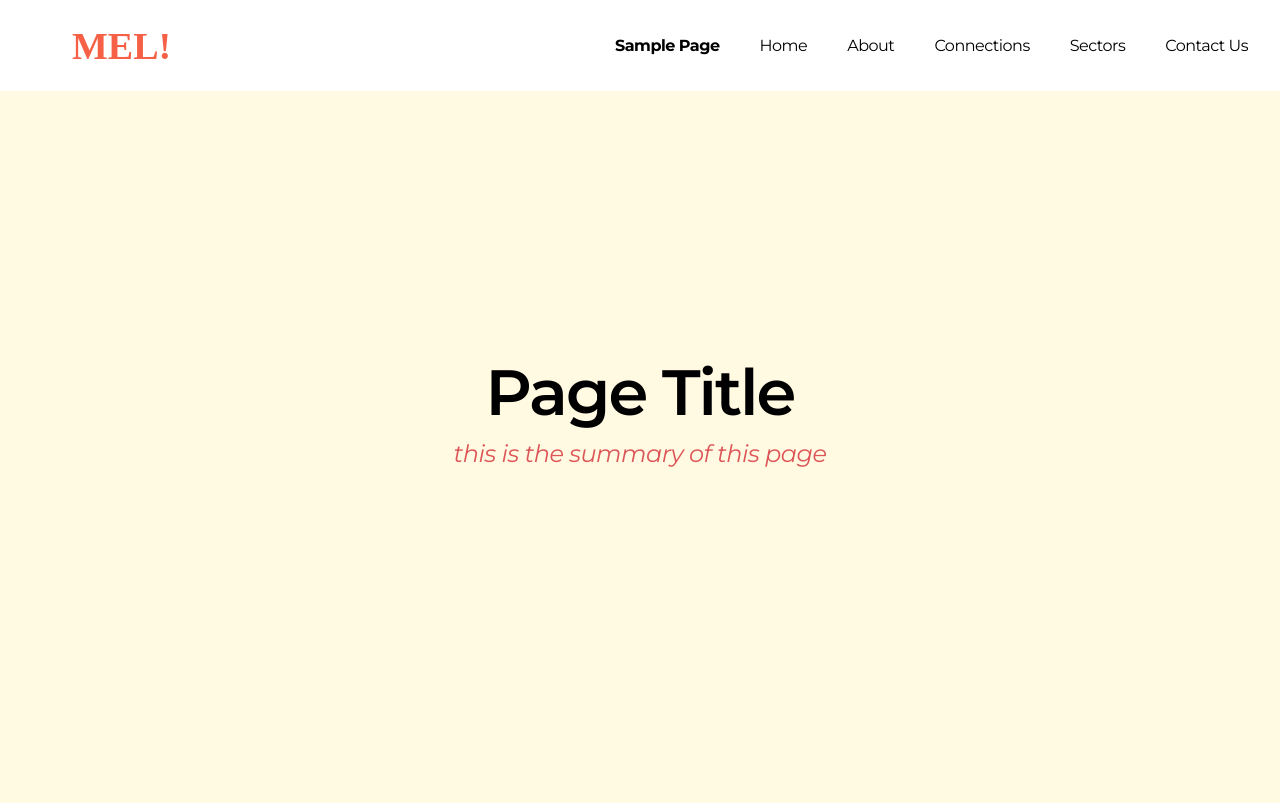
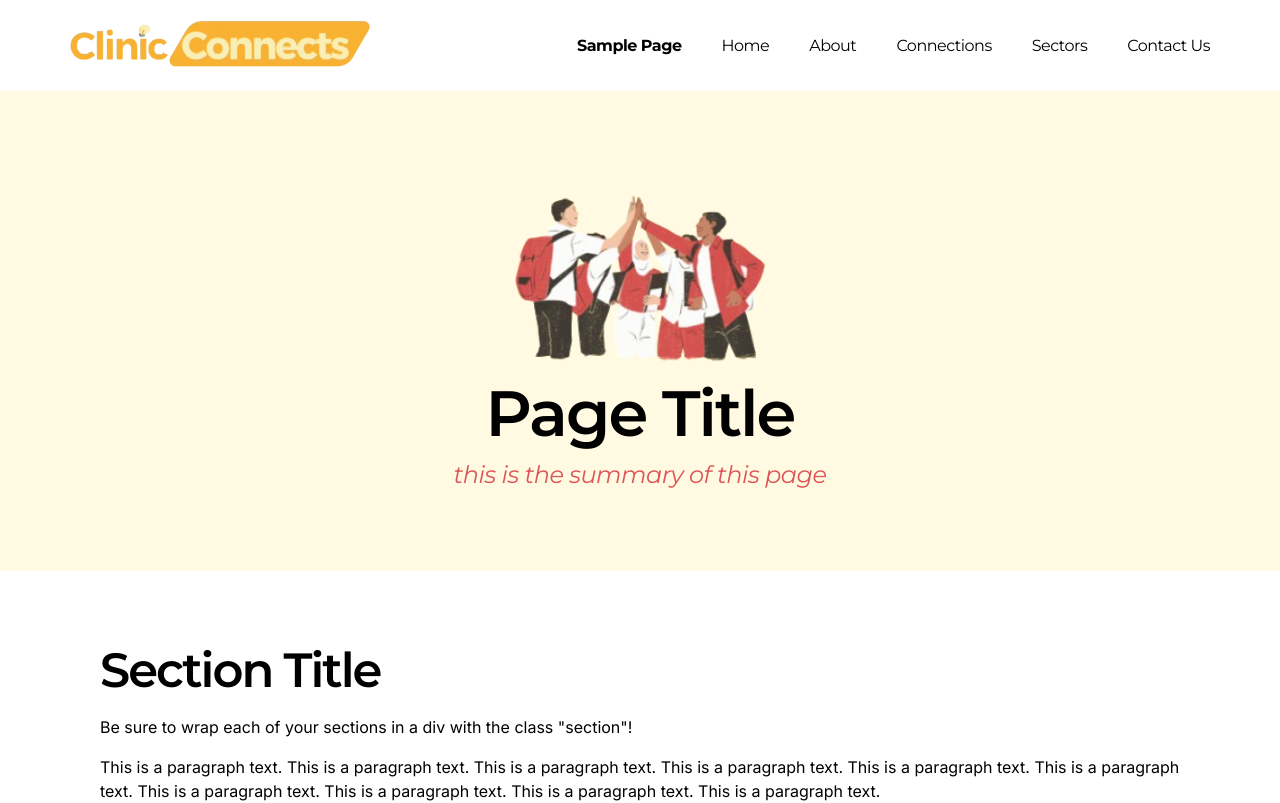
Before and after one commit to melodymiao/clinic-connects, a React (Vite) app: page /sample in a window 1280 px wide. Shown: the top 803 px of the page. Built offline with nearby package versions, Linux system fonts and the light colour scheme.

Commit message:
added hero img and header img

```diff
--- a/src/index.css
+++ b/src/index.css
@@ -1,11 +1,13 @@
 @import url('https://fonts.googleapis.com/css2?family=Montserrat:ital,wght@0,100..900;1,100..900&display=swap');
 @import url('https://fonts.googleapis.com/css2?family=Inter:wght@100..900&display=swap');
+
 
 * {
    margin: 0;
    padding: 0;
    box-sizing: border-box;
 }
+
 
 /* h1 class for page titles */
 .page-title {
@@ -19,6 +21,7 @@
    margin-bottom: 8px;
 }
 
+
 /* p class for page summaries */
 .page-summary {
    font-family: "Montserrat", sans-serif;
@@ -30,6 +33,7 @@
    color: #DD5558;
    margin-bottom: 16px;
 }
+
 
 /* h2 class for section titles */
 .section-title {
@@ -43,6 +47,7 @@
    margin-bottom: 16px;
 }
 
+
 /* h3 class for section subtitles */
 .section-subtitle {
    font-family: "Montserrat", sans-serif;
@@ -55,6 +60,7 @@
    margin-bottom: 16px;
 }
 
+
 /* p class for paragraph texts */
 .paragraph-text {
    font-family: "Inter", sans-serif;
@@ -66,10 +72,12 @@
    margin-bottom: 16px;
 }
 
+
 /* div class for sections */
 .section {
-    padding: 35px 70px;
+   padding: 35px 100px;
 }
+
 
 /* div class to center sections */
 .centered {
--- a/src/pages/Connections.jsx
+++ b/src/pages/Connections.jsx
@@ -7,6 +7,7 @@ const Connections = () => {
   return (
     <>
       <Header />
+      <Hero title="Page Title" summary="this is the summary of this page" />
       <div>
         <h1>Connections Page</h1>
       </div>
--- a/src/pages/SamplePage.jsx
+++ b/src/pages/SamplePage.jsx
@@ -3,12 +3,13 @@ import "./SamplePage.css";
 import Hero from "./components/Hero";
 import Header from "./components/Header";
 import Footer from "./components/Footer";
+import SamplePageHero from '../assets/sample page hero.png'
 
 const Sample = () => {
   return (
     <>
     <Header currentPage="sample" />
-    <Hero title="Page Title" summary="this is the summary of this page" />
+    <Hero heroimg={SamplePageHero} title="Page Title" summary="this is the summary of this page" />
     <div className="section">
         <h2 className="section-title">Section Title</h2>
         <p className="paragraph-text">Be sure to wrap each of your sections in a div with the class "section"!</p>
--- a/src/pages/components/Header.css
+++ b/src/pages/components/Header.css
@@ -3,19 +3,14 @@
   justify-content: center;
   align-items: center;
   justify-content: space-between;
-  max-width: 1400px;
-  padding: 20px 0;
+  padding: 20px 70px;
 }
+
 
 #header a {
 text-decoration: none;
 }
 
-#header h1 {
-  color: #f66047;
-  font-size: 38px;
-  margin-left: 72px;
-}
 
 .navbar {
 font-family: "Montserrat", sans-serif;
@@ -25,8 +20,8 @@
 font-size: 16px;
 letter-spacing: -0.5px;
 color: black;
-  margin-right: 32px;
 }
+
 
 .navbar .nav-item {
 float: left;
@@ -35,16 +30,19 @@
 margin: 16px 0 16px 40px;
 }
 
+
 .navbar .nav-link {
 text-decoration: none;
 color: black;
 }
+
 
 .navbar .nav-link:hover {
 color: #f66047;
 transition: color 0.5s ease;
 }
 
+
 .bold {
 font-weight: bold;
 }
--- a/src/pages/components/Header.jsx
+++ b/src/pages/components/Header.jsx
@@ -1,13 +1,13 @@
 import React from 'react';
 import { Link } from 'react-router-dom';
-
+import ClinicConnectsLogo from '../../assets/clinicconnects.png'
 import './Header.css';
 
 const Header = ({ currentPage }) => {
   return (
     <div className="header-body">
       <div id="header">
-        <a href="#" className="flex-item"><h1>MEL!</h1></a>
+        <a href="#" className="flex-item"><img className='clinic-connects-logo' src={ClinicConnectsLogo} alt="clinicconnects" /></a>
         <ul className="navbar flex-item">
           <li className="nav-item">
             <Link to="/sample" className={`nav-link ${currentPage === "sample" ? "bold" : ""}`}>Sample Page</Link>
--- a/src/pages/components/Hero.css
+++ b/src/pages/components/Hero.css
@@ -2,12 +2,16 @@
   background-color: #fffae1;
   display: flex;
   flex-direction: column;
-  justify-content: center;
+  justify-content: flex-end;
   align-items: center;
   margin-bottom: 35px;
 
-  height: 90vh;
+  height: 480px;
   object-fit: cover;
+}
+
+.hero-img {
+  height: 200px;
 }
 
 .page-summary {
--- a/src/pages/components/Hero.jsx
+++ b/src/pages/components/Hero.jsx
@@ -1,12 +1,14 @@
 import React from 'react';
+import SamplePageHero from '../../assets/sample page hero.png'
 import "./Hero.css";
 
 const Hero = (props) => {
-  const { title, summary } = props;
+  const { heroimg, title, summary } = props;
 
   return (
     <>
       <div className='hero-div'>
+        <img className='hero-img' src={heroimg} alt="Hero Image" />
         <h1 className='page-title'>{title}</h1>
         <p className='page-summary'>{summary}</p>
       </div>
```
Also changed, not shown: src/assets/sample page hero.png (added). Lines whose indentation alone changed are shown as unchanged.
